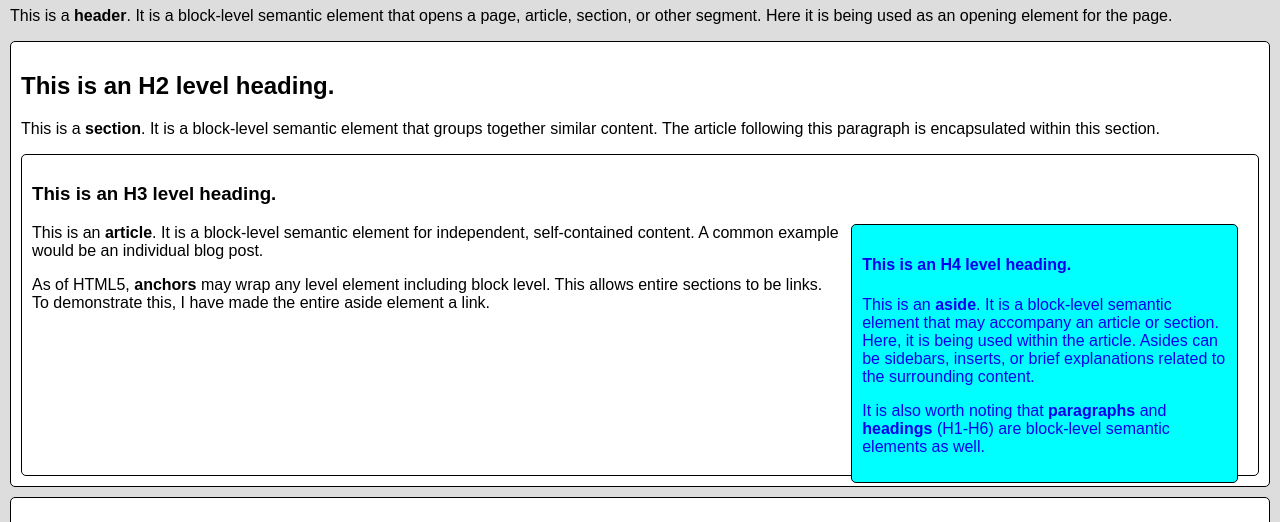
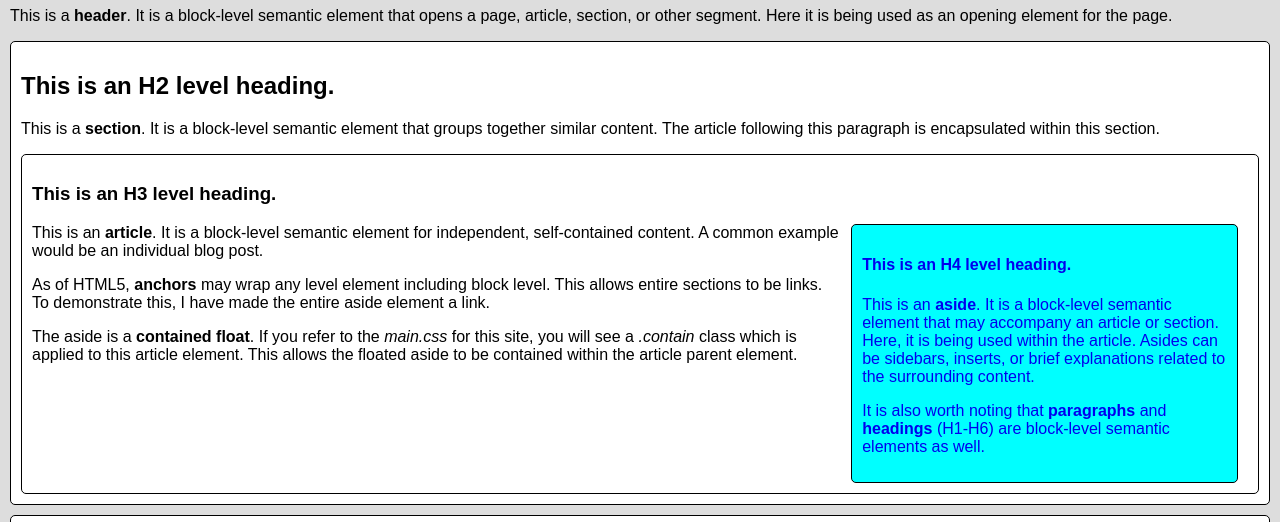
Before and after one commit to imwithsam/personal_html_css, a plain HTML site: page index.html in a window 1280 px wide. Shown: the part 123-645 px from the top of the page. Drawn offline with Linux system fonts and the light colour scheme.

Commit message:
Contain aside within article

```diff
--- a/index.html
+++ b/index.html
@@ -16,7 +16,7 @@
 <section>
   <h2>This is an H2 level heading.</h2>
   <p>This is a <b>section</b>. It is a block-level semantic element that groups together similar content. The article following this paragraph is encapsulated within this section.</p>
-  <article>
+  <article class="contain">
     <h3>This is an H3 level heading.</h3>
     <a href="aside.html">
     <aside>
@@ -27,6 +27,7 @@
     </a>
     <p>This is an <b>article</b>. It is a block-level semantic element for independent, self-contained content. A common example would be an individual blog post.</p>
     <p>As of HTML5, <b>anchors</b> may wrap any level element including block level. This allows entire sections to be links. To demonstrate this, I have made the entire aside element a link.</p>
+    <p>The aside is a <b>contained float</b>. If you refer to the <i>main.css</i> for this site, you will see a <i>.contain</i> class which is applied to this article element. This allows the floated aside to be contained within the article parent element.</p>
   </article>
 </section>
 <footer>
--- a/stylesheets/main.css
+++ b/stylesheets/main.css
@@ -15,6 +15,18 @@ body {
   text-align: center;
 }
 
+.contain:before, .contain:after {
+    content: "";
+    display: table;
+}
+.contain:after {
+  clear: both;
+}
+.contain {
+  clear: both;
+  *zoom: 1;
+}
+
 nav, section, article, aside, footer {
   background: white;
   border: 1px solid black;
@@ -30,10 +42,6 @@ section {
   margin: 10px 0;
 }
 
-article {
-  height: 300px;
-}
-
 aside {
   background-color: cyan;
   float: right;
```
